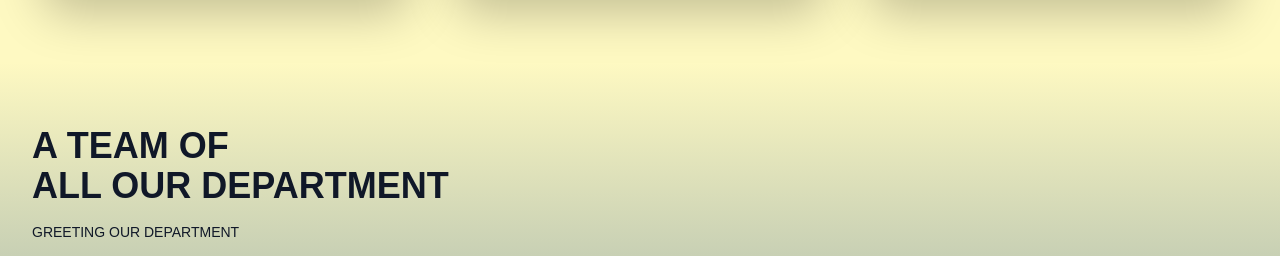
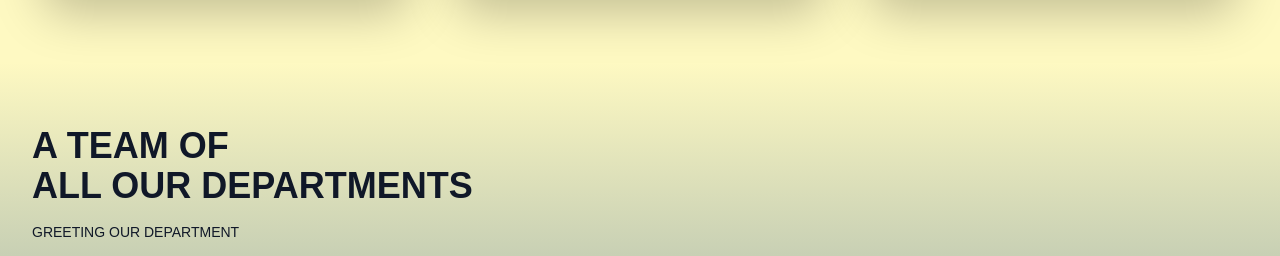
Before and after one commit to JustNandoo/SRE-WEBSITE, a Next.js app: page /about in a window 1280 px wide. Shown: the part 4252-4508 px from the top of the page. Built offline with nearby package versions, Linux system fonts and the light colour scheme.

Commit message:
first commit

```diff
--- a/src/app/layouts/about/DepartmentSection.tsx
+++ b/src/app/layouts/about/DepartmentSection.tsx
@@ -67,7 +67,7 @@ const DepartmentSection: React.FC = () => {
           <h2 className="text-3xl sm:text-4xl font-bold text-gray-900 mb-4">
             A TEAM OF
             <br />
-            ALL OUR DEPARTMENT
+            ALL OUR DEPARTMENTS
           </h2>
 
           <div className="grid grid-cols-1 lg:grid-cols-2 gap-12">
```
